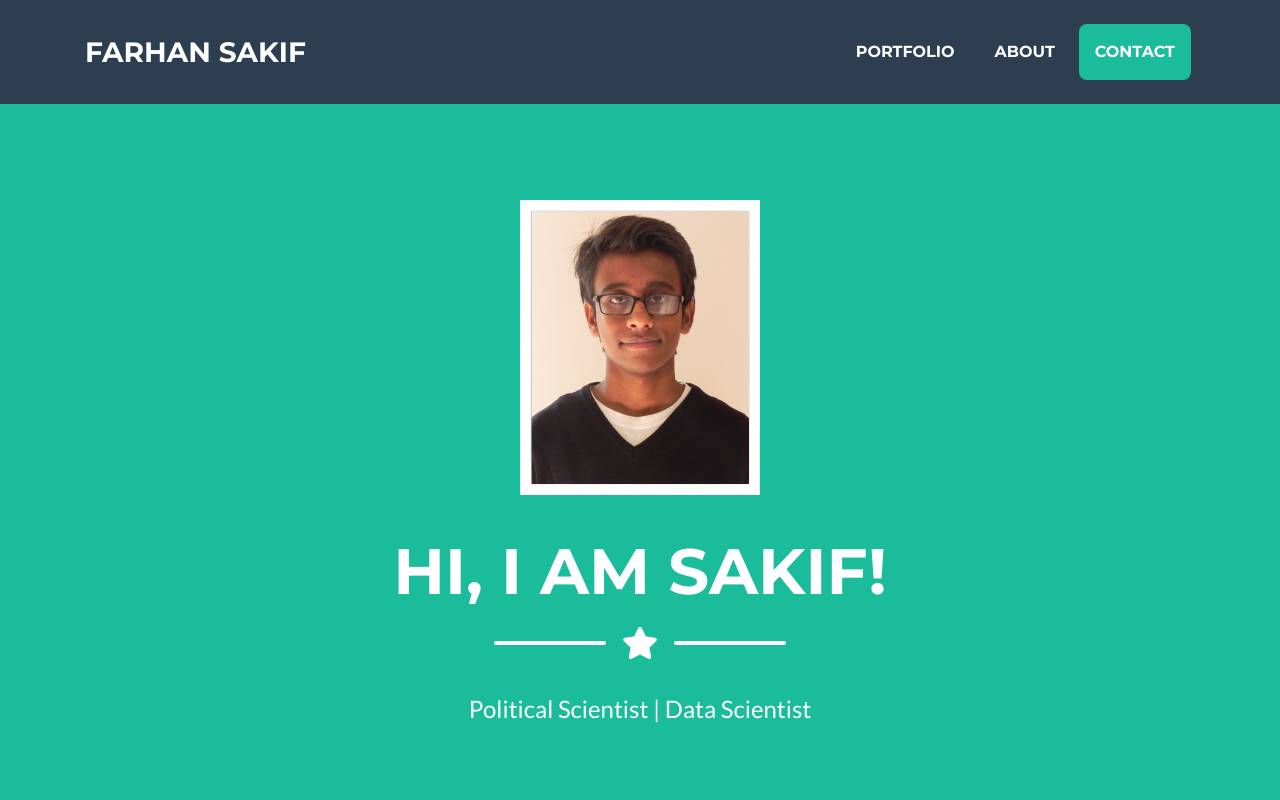
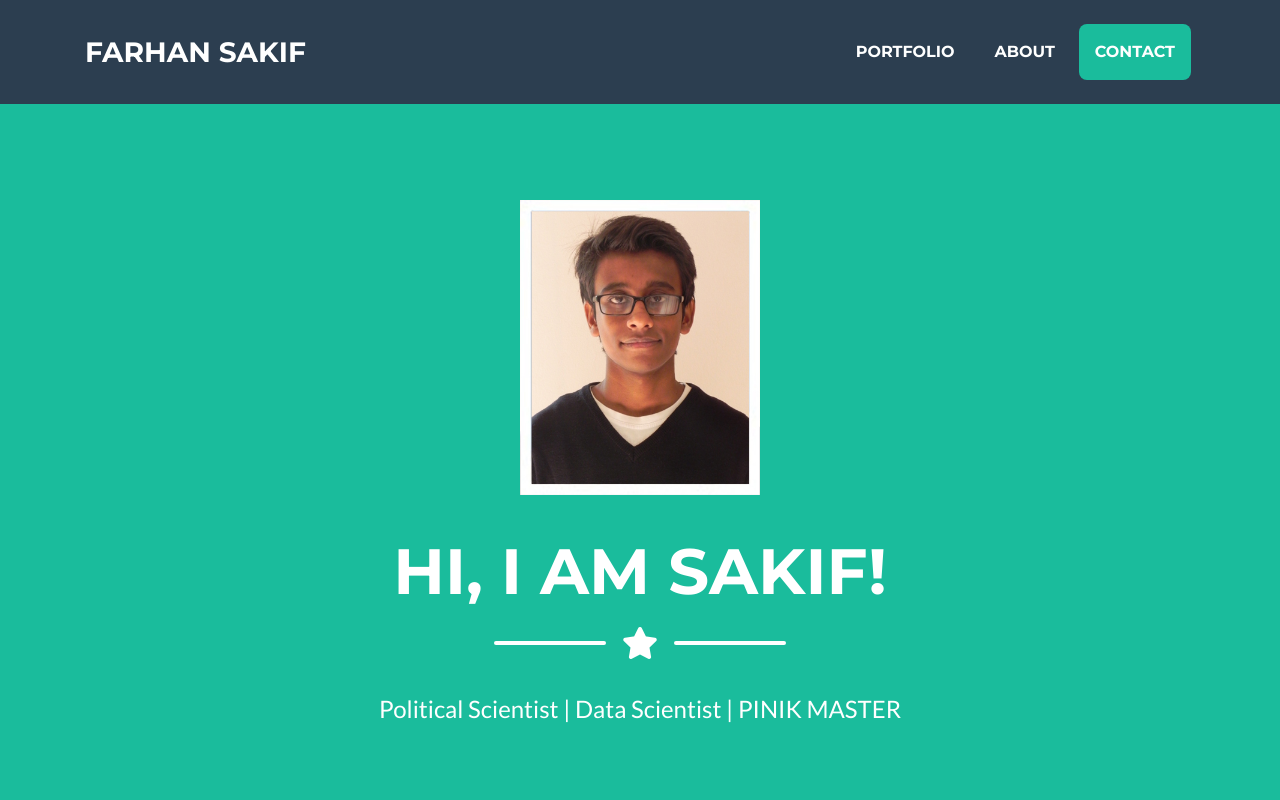
Before and after one commit to sakifff/Portfolio-Website, a website with bundled scripts: page index.html in a window 1280 px wide. Shown: the top 800 px of the page. Built offline with nearby package versions, Linux system fonts and the light colour scheme.

Commit message:
Made a joke, delete later

```diff
--- a/index.html
+++ b/index.html
@@ -66,7 +66,7 @@
       </div>
 
       <!-- Masthead Subheading -->
-      <p class="masthead-subheading font-weight-light mb-0">Political Scientist | Data Scientist</p>
+      <p class="masthead-subheading font-weight-light mb-0">Political Scientist | Data Scientist | PINIK MASTER</p>
 
     </div>
   </header>
```
